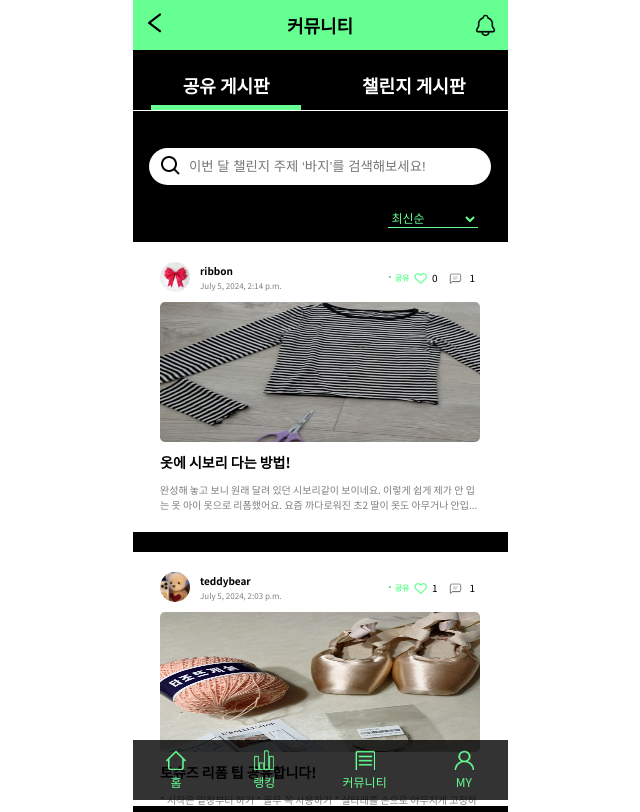
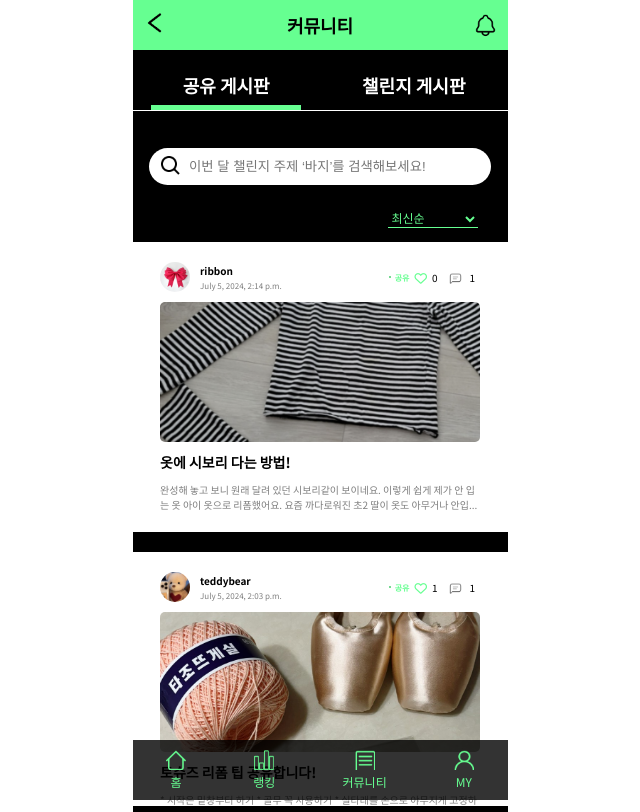
Before and after one commit to gyurili/2024-Herethon-REBORN, a Django app: page /tipList/ in a window 1280 px wide. Shown: the whole page, without its empty margins (320-960 px from the left). Run offline with Django 5.2, Linux system fonts and the light colour scheme; data comes from the database, SQL or seed files in the repository; some libraries are stand-ins or nearby versions.

Commit message:
feat detail

```diff
--- a/static/css/hyunh.css
+++ b/static/css/hyunh.css
@@ -253,6 +253,7 @@ a {
     margin-top: 10px;
     border-radius: 5px;
     height: 140px;
+    object-fit: cover;
 }
 
 .community_main_sec2_post_title,
```
